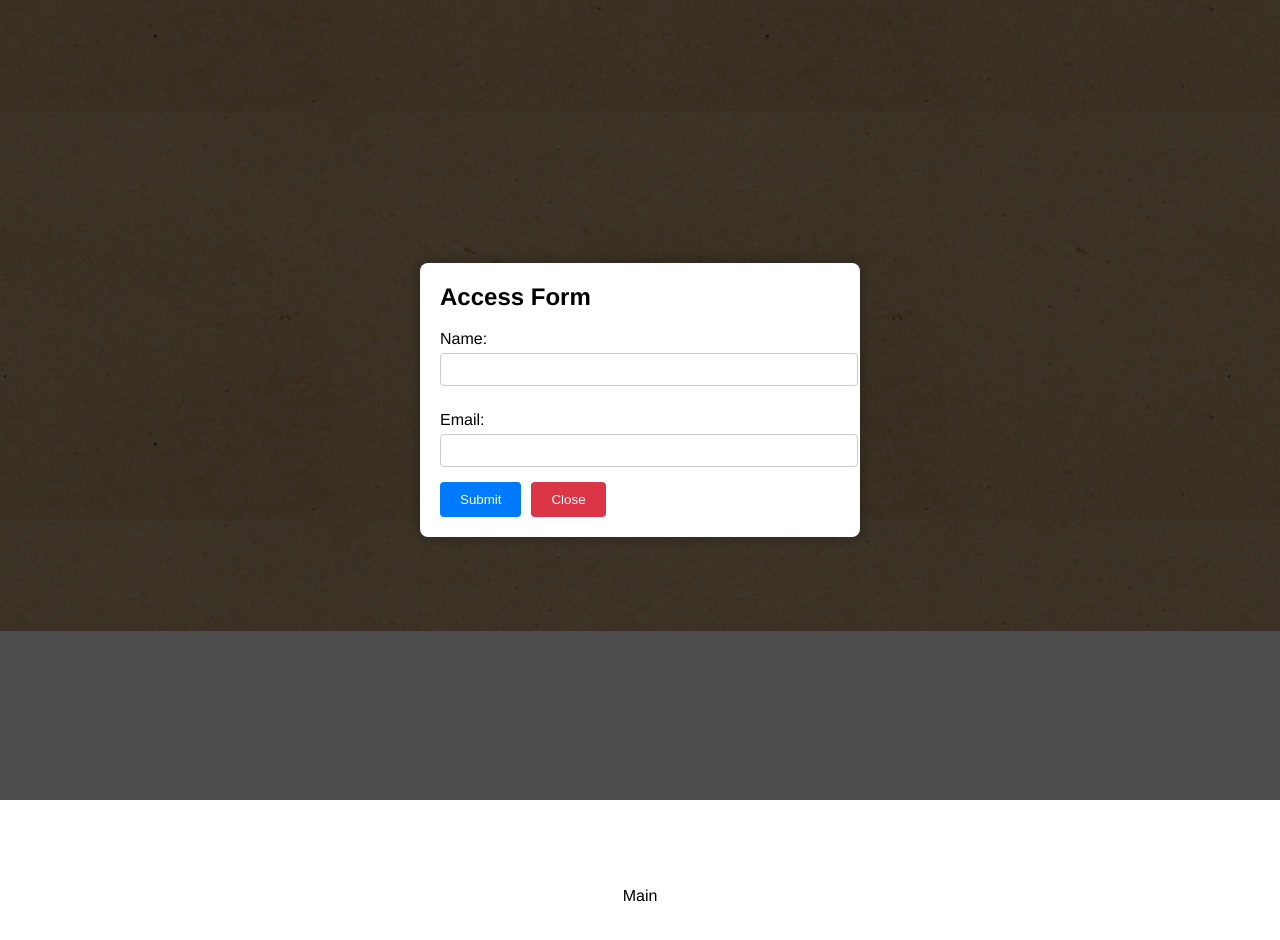
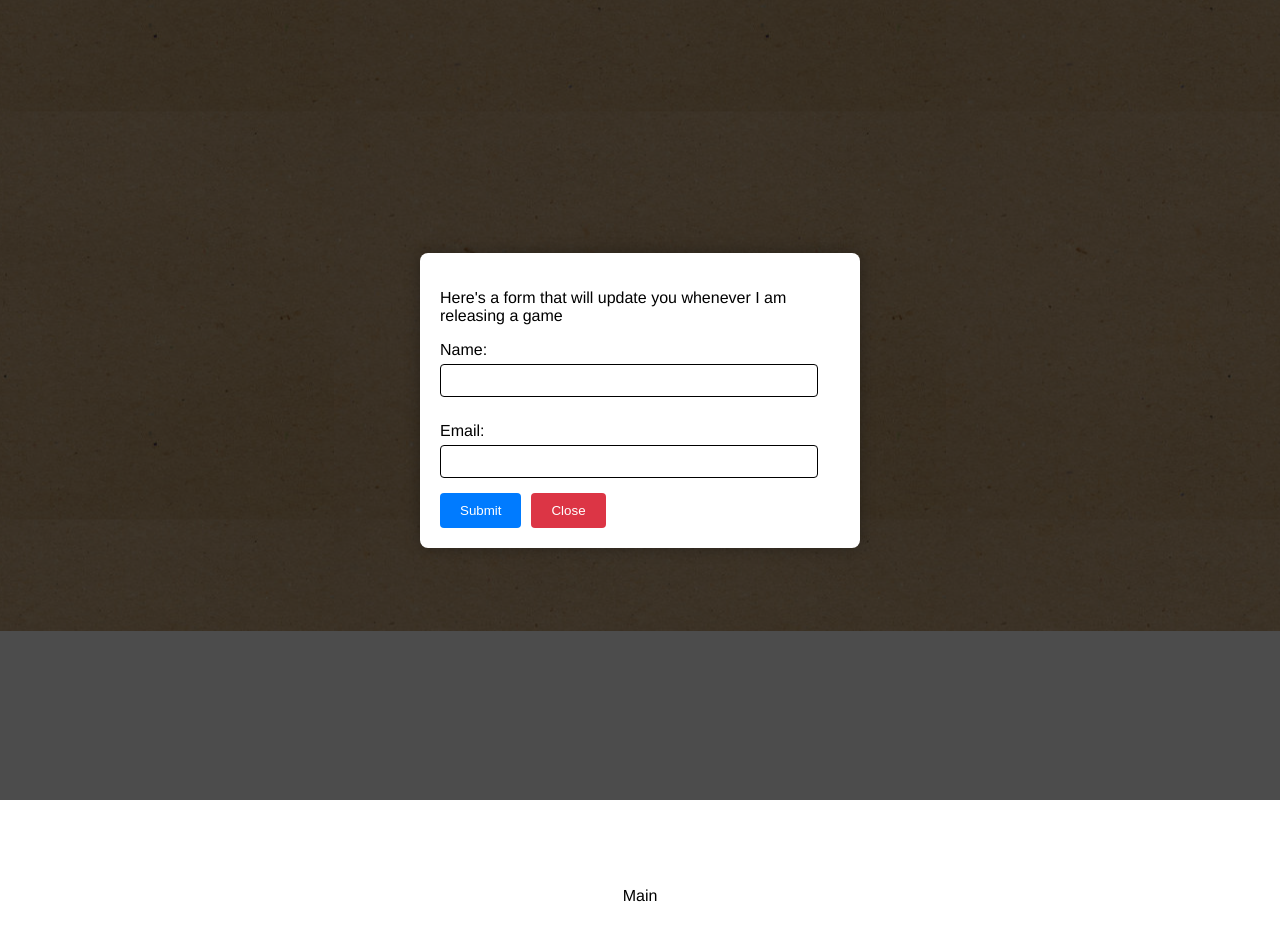
Before and after one commit to taloshiliN/OptInPage, a React (Vite) app in the folder frontend/: page /index in a window 1280 px wide. Both pictures are taken after a click on the button "Gain Access". Shown: the top 940 px of the page. Built offline with nearby package versions, Linux system fonts and the light colour scheme.

Commit message:
Optin Page

```diff
--- a/frontend/src/components/Form.jsx
+++ b/frontend/src/components/Form.jsx
@@ -1,23 +1,110 @@
 import React from 'react'
 import "../styles/form.css"
-function Form({onClose}) {
+import {useDispatch} from "react-redux"
+import { useState, useEffect } from 'react';
+import { createUser } from '../../userSlice';
+import Loading from './Loading';
+function Form({isVisible, onClose}) {
+
+  const [name, setName] = useState("");
+  const [email, setEmail] = useState("");
+  const [loading, setLoading] = useState(false);
+  const [error, setError] = useState("")
+
+  const dispatch = useDispatch();
+
+  const checkEmailExists = async (email) => {
+    try {
+      const response = await fetch(`/api/check-email?email=${email}`);
+      const data = await response.json();
+      return data.exists;
+    } catch (error) {
+      console.error("Error checking email:", error);
+      return false;
+    }
+  };
+
+  useEffect(()=>{
+      // setName();
+      // setEmail();
+  }, []);
+
+  const handleSubmit = async (e) => {
+    e.preventDefault();
+    console.log("Form submitted with data: ", {
+        name,
+        email,
+    });
+    if(
+        name &&
+        email
+    ) {
+      setLoading(true);
+      const emailExists = await checkEmailExists(email);
+
+      if(emailExists) {
+        setLoading(false);
+        setError("Email already exists. Please use a different email.");
+        return;
+      }
+
+      setError("");
+
+      dispatch(createUser({
+            name,
+            email
+        }));
+      setLoading(false);
+      setName("");
+      setEmail("");
+      onClose();
+    }
+};
   return (
-    <div className="form-overlay">
-    <div className="form-container">
-      <h2>Access Form</h2>
-      <form>
+    <div className={`form-overlay ${isVisible ? 'show' : ''}`}>
+    <div className="form-container animated fadeInDown">
+      {loading ? (
+        <Loading />
+      ) : (
+        <>
+        <p>Here's a form that will update you whenever I am releasing a game</p>
+        {error && (
+          <div>
+            {console.log("Error message:", error)}
+            <p className='error-message'>{error}</p>
+          </div>
+        )}
+      <form className='create_user_form' onSubmit={handleSubmit}>
         <label htmlFor="name">Name:</label>
-        <input type="text" id="name" name="name" required />
+        <input
+        type="text"
+        id="name"
+        name="name"
+        value={name}
+        onChange={(e) => setName(e.target.value)}
+        required
+        autoComplete='off'
+        />
 
         <label htmlFor="email">Email:</label>
-        <input type="email" id="email" name="email" required />
+        <input
+        type="email"
+        id="email"
+        name="email"
+        value={email}
+        onChange={(e) => setEmail(e.target.value)}
+        required
+        autoComplete='off'
+        />
 
         <button type="submit">Submit</button>
         <button type="button" onClick={onClose}>Close</button>
       </form>
+        </>
+      )}
     </div>
   </div>
   )
 }
 
-export default Form
+export default Form;
--- /dev/null
+++ b/frontend/src/components/Loading.jsx
@@ -0,0 +1,14 @@
+import React from 'react';
+import '../styles/loading.css';
+
+
+const Loading = () => {
+  return (
+    <div className="loading">
+        <div className='spinner'></div>
+      <p>Loading...</p>
+    </div>
+  );
+};
+
+export default Loading;
--- a/frontend/src/pages/Index.jsx
+++ b/frontend/src/pages/Index.jsx
@@ -3,7 +3,6 @@ import "../styles/index.css"
 import Form from '../components/Form';
 
 function Index() {
-
     const [showForm, setShowForm] = useState(false);
 
     const handleOpenForm = () => {
@@ -32,7 +31,7 @@ function Index() {
             <p>&copy; 2024 Taloshili. All rights reserved.</p>
             </div>
         </footer>
-        {showForm && <Form onClose={handleCloseForm} />}
+        {showForm && <Form isVisible={showForm} onClose={handleCloseForm} />}
     </div>
   )
 }
--- a/frontend/src/styles/form.css
+++ b/frontend/src/styles/form.css
@@ -1,4 +1,3 @@
-/* accessForm.css */
 .form-overlay {
     position: fixed;
     top: 0;
@@ -10,6 +9,11 @@
     justify-content: center;
     align-items: center;
     z-index: 1000;
+    opacity: 0;
+    transition: opacity 0.3s ease;
+  }
+  .form-overlay.show{
+    opacity: 1;
   }
 
   .form-container {
@@ -21,6 +25,29 @@
     width: 100%;
   }
 
+  .animated {
+    -webkit-animation-duration: 1s;
+    animation-duration: 1s;
+    -webkit-animation-fill-mode: both;
+    animation-fill-mode: both;
+}
+
+.fadeInDown {
+    -webkit-animation-name: fadeInDown;
+    animation-name: fadeInDown;
+}
+
+@keyframes fadeInDown {
+    0% {
+        opacity: 0;
+        transform: translateY(-20px);
+    }
+    100% {
+        opacity: 1;
+        transform: translateY(0);
+    }
+}
+
   .form-container h2 {
     margin-top: 0;
   }
@@ -31,10 +58,10 @@
   }
 
   .form-container input {
-    width: 100%;
+    width: 90%;
     padding: 8px;
     margin-bottom: 15px;
-    border: 1px solid #ccc;
+    border: 1px solid #000000;
     border-radius: 4px;
   }
 
@@ -55,3 +82,9 @@
   .form-container button:hover {
     opacity: 0.9;
   }
+
+  .error-message {
+    color: red; /* Set the color to red or any color that stands out */
+    margin-top: 10px; /* Space above the error message */
+    font-size: 14px; /* Adjust the font size as needed */
+}
--- /dev/null
+++ b/frontend/src/styles/loading.css
@@ -0,0 +1,32 @@
+/* loading.css */
+.loading {
+    display: flex;
+    flex-direction: column;
+    justify-content: center;
+    align-items: center;
+    height: 100px; /* Adjust height as needed */
+  }
+
+  .spinner {
+    border: 8px solid rgba(255, 255, 255, 0.3); /* Light color for the background */
+    border-top: 8px solid #007bff; /* Change this color to match your theme */
+    border-radius: 50%;
+    width: 40px; /* Spinner diameter */
+    height: 40px; /* Spinner diameter */
+    animation: spin 5s linear infinite; /* Spin animation */
+  }
+
+  @keyframes spin {
+    0% {
+      transform: rotate(0deg);
+    }
+    100% {
+      transform: rotate(360deg);
+    }
+  }
+
+  .loading p {
+    font-size: 20px; /* Adjust font size as needed */
+    color: #007bff; /* Change to your preferred color */
+    margin-top: 10px; /* Space between spinner and text */
+  }
```
Also changed, not shown: frontend/src/App.jsx (+6 -2 lines), 1 other file (tests, documents, lock files or other folders).
